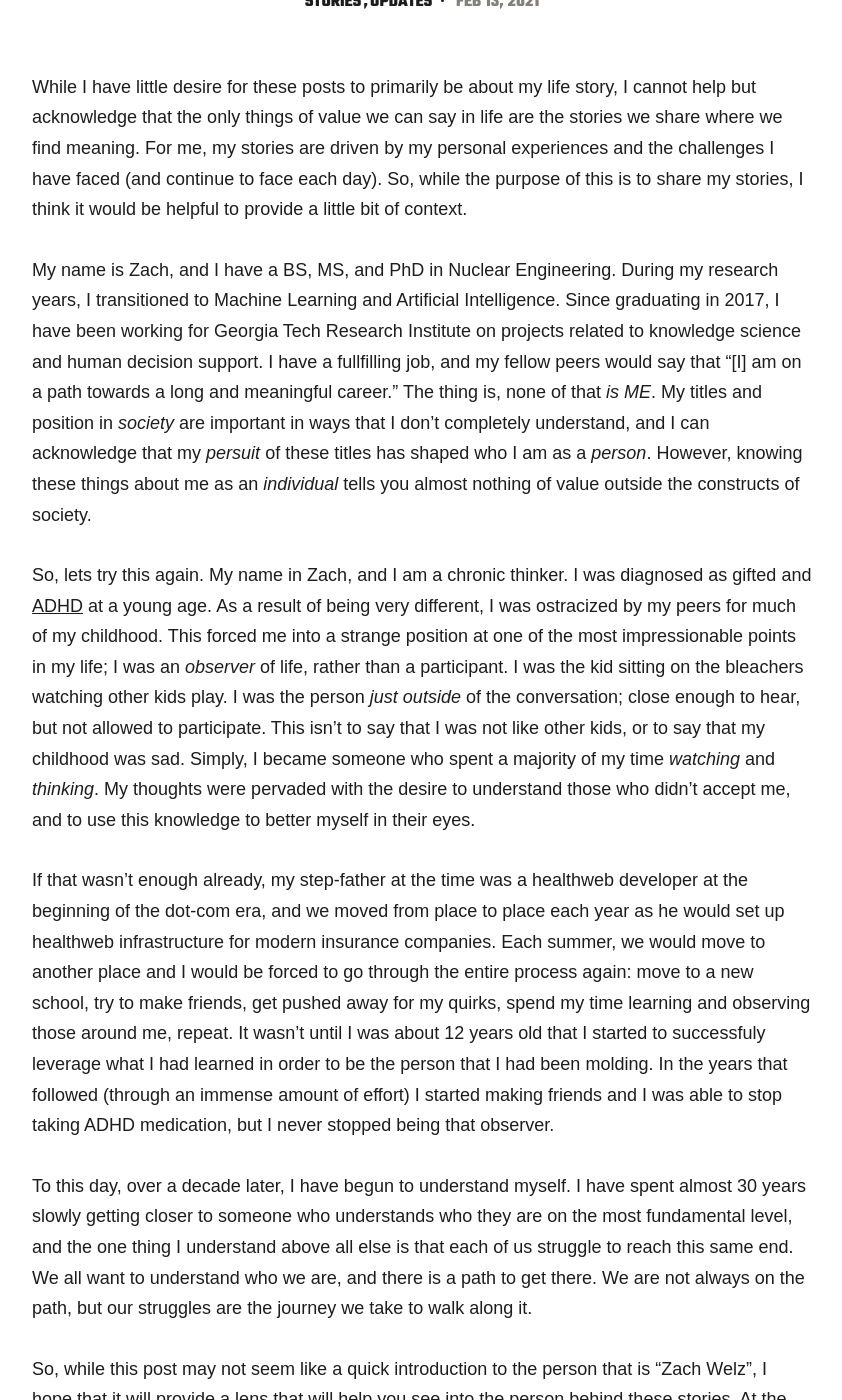
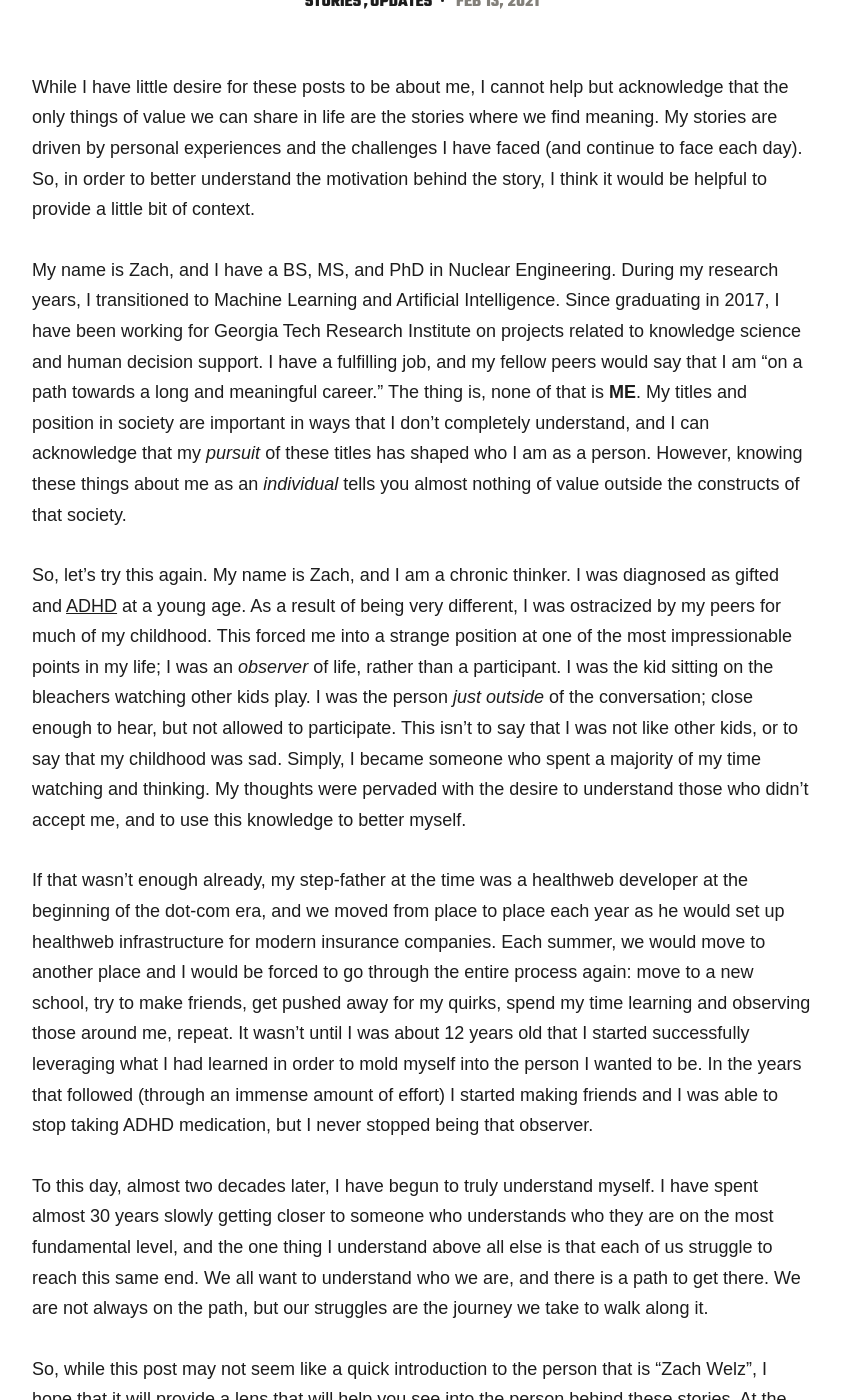
Before and after one commit to zwelz3/zwelz3.github.io, a Jekyll site: the page built from _posts/2021-02-10-A-little-bit-of-context.md, in a window 1280 px wide and 1400 px high, scrolled down 754 px. Shown: the whole window, without its empty margins (218-1060 px from the left). Built offline with Jekyll 4.4.1, drawn with Linux system fonts in a browser that asks for light colours; nearby versions of some CDN libraries; some web fonts are replaced.

Commit message:
Updated post

```diff
--- a/_posts/2021-02-10-A-little-bit-of-context.md
+++ b/_posts/2021-02-10-A-little-bit-of-context.md
@@ -6,15 +6,15 @@ image:  '/images/pexels-bri-schneiter-346529.jpg'
 tags:   [stories, updates]
 ---
 
-While I have little desire for these posts to primarily be about my life story, I cannot help but acknowledge that the only things of value we can say in life are the stories we share where we find meaning. For me, my stories are driven by my personal experiences and the challenges I have faced (and continue to face each day). So, while the purpose of this is to share my stories, I think it would be helpful to provide a little bit of context.
+While I have little desire for these posts to be about me, I cannot help but acknowledge that the only things of value we can share in life are the stories where we find meaning. My stories are driven by personal experiences and the challenges I have faced (and continue to face each day). So, in order to better understand the motivation behind the story, I think it would be helpful to provide a little bit of context.
 
-My name is Zach, and I have a BS, MS, and PhD in Nuclear Engineering. During my research years, I transitioned to Machine Learning and Artificial Intelligence. Since graduating in 2017, I have been working for Georgia Tech Research Institute on projects related to knowledge science and human decision support. I have a fullfilling job, and my fellow peers would say that "[I] am on a path towards a long and meaningful career." The thing is, none of that *is ME*. My titles and position in *society* are important in ways that I don't completely understand, and I can acknowledge that my *persuit* of these titles has shaped who I am as a *person*. However, knowing these things about me as an *individual* tells you almost nothing of value outside the constructs of society.
+My name is Zach, and I have a BS, MS, and PhD in Nuclear Engineering. During my research years, I transitioned to Machine Learning and Artificial Intelligence. Since graduating in 2017, I have been working for Georgia Tech Research Institute on projects related to knowledge science and human decision support. I have a fulfilling job, and my fellow peers would say that I am "on a path towards a long and meaningful career." The thing is, none of that is **ME**. My titles and position in society are important in ways that I don't completely understand, and I can acknowledge that my *pursuit* of these titles has shaped who I am as a person. However, knowing these things about me as an *individual* tells you almost nothing of value outside the constructs of that society.
 
-So, lets try this again. My name in Zach, and I am a chronic thinker. I was diagnosed as gifted and [ADHD](https://www.cdc.gov/ncbddd/adhd/facts.html) at a young age. As a result of being very different, I was ostracized by my peers for much of my childhood. This forced me into a strange position at one of the most impressionable points in my life; I was an *observer* of life, rather than a participant. I was the kid sitting on the bleachers watching other kids play. I was the person *just outside* of the conversation; close enough to hear, but not allowed to participate. This isn't to say that I was not like other kids, or to say that my childhood was sad. Simply, I became someone who spent a majority of my time *watching* and *thinking*. My thoughts were pervaded with the desire to understand those who didn't accept me, and to use this knowledge to better myself in their eyes.
+So, let's try this again. My name is Zach, and I am a chronic thinker. I was diagnosed as gifted and [ADHD](https://www.cdc.gov/ncbddd/adhd/facts.html) at a young age. As a result of being very different, I was ostracized by my peers for much of my childhood. This forced me into a strange position at one of the most impressionable points in my life; I was an *observer* of life, rather than a participant. I was the kid sitting on the bleachers watching other kids play. I was the person *just outside* of the conversation; close enough to hear, but not allowed to participate. This isn't to say that I was not like other kids, or to say that my childhood was sad. Simply, I became someone who spent a majority of my time watching and thinking. My thoughts were pervaded with the desire to understand those who didn't accept me, and to use this knowledge to better myself.
 
-If that wasn't enough already, my step-father at the time was a healthweb developer at the beginning of the dot-com era, and we moved from place to place each year as he would set up healthweb infrastructure for modern insurance companies. Each summer, we would move to another place and I would be forced to go through the entire process again: move to a new school, try to make friends, get pushed away for my quirks, spend my time learning and observing those around me, repeat. It wasn't until I was about 12 years old that I started to successfuly leverage what I had learned in order to be the person that I had been molding. In the years that followed (through an immense amount of effort) I started making friends and I was able to stop taking ADHD medication, but I never stopped being that observer.
+If that wasn't enough already, my step-father at the time was a healthweb developer at the beginning of the dot-com era, and we moved from place to place each year as he would set up healthweb infrastructure for modern insurance companies. Each summer, we would move to another place and I would be forced to go through the entire process again: move to a new school, try to make friends, get pushed away for my quirks, spend my time learning and observing those around me, repeat. It wasn't until I was about 12 years old that I started successfully leveraging what I had learned in order to mold myself into the person I wanted to be. In the years that followed (through an immense amount of effort) I started making friends and I was able to stop taking ADHD medication, but I never stopped being that observer.
 
-To this day, over a decade later, I have begun to understand myself. I have spent almost 30 years slowly getting closer to someone who understands who they are on the most fundamental level, and the one thing I understand above all else is that each of us struggle to reach this same end. We all want to understand who we are, and there is a path to get there. We are not always on the path, but our struggles are the journey we take to walk along it.
+To this day, almost two decades later, I have begun to truly understand myself. I have spent almost 30 years slowly getting closer to someone who understands who they are on the most fundamental level, and the one thing I understand above all else is that each of us struggle to reach this same end. We all want to understand who we are, and there is a path to get there. We are not always on the path, but our struggles are the journey we take to walk along it.
 
 So, while this post may not seem like a quick introduction to the person that is "Zach Welz", I hope that it will provide a lens that will help you see into the person behind these stories. At the end of the day, what I understand most about myself is that my thoughts are molded by the stories of my life and __not__ the other way around. I am shaped by them, which causes me to think the way that I do; it is the sum of my unique experiences in life that allows me to have my unique perspective.
 
```
Also changed, not shown: 1 other file.
